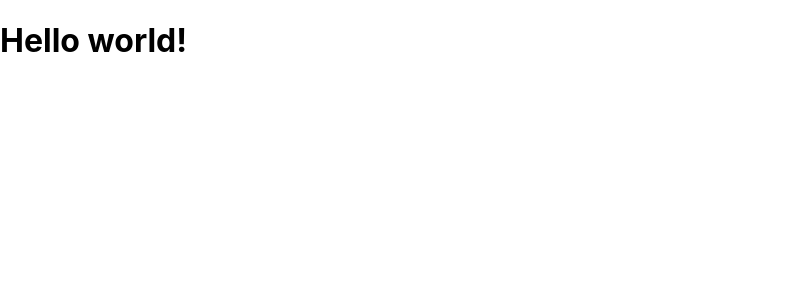
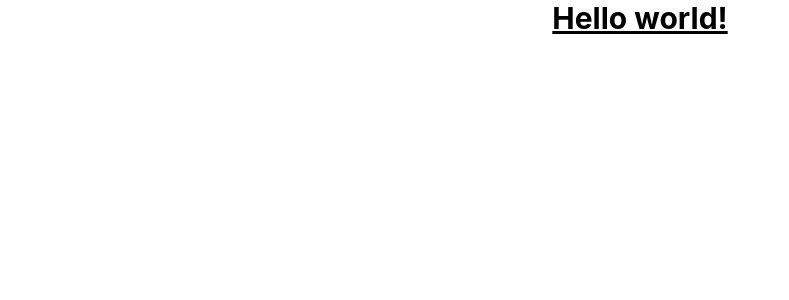
Before and after one commit to KKanda900/HackRU2022, a React (Create React App) app in the folder docon/: page / in a window 1280 px wide. Shown: the top 300 px of the page, without its empty margins (0-789 px from the left). Built offline with nearby package versions, Linux system fonts and the light colour scheme.

Commit message:
tailwindcss works

```diff
--- /dev/null
+++ b/docon/src/App.css
@@ -0,0 +1,38 @@
+.App {
+  text-align: center;
+}
+
+.App-logo {
+  height: 40vmin;
+  pointer-events: none;
+}
+
+@media (prefers-reduced-motion: no-preference) {
+  .App-logo {
+    animation: App-logo-spin infinite 20s linear;
+  }
+}
+
+.App-header {
+  background-color: #282c34;
+  min-height: 100vh;
+  display: flex;
+  flex-direction: column;
+  align-items: center;
+  justify-content: center;
+  font-size: calc(10px + 2vmin);
+  color: white;
+}
+
+.App-link {
+  color: #61dafb;
+}
+
+@keyframes App-logo-spin {
+  from {
+    transform: rotate(0deg);
+  }
+  to {
+    transform: rotate(360deg);
+  }
+}
--- a/docon/src/App.js
+++ b/docon/src/App.js
@@ -1,11 +1,14 @@
-import example from './components/example';
+import logo from './logo.svg';
+import './App.css';
 
 function App() {
-	return (
-		<h1 className="text-3xl font-bold underline">
-			Hello world!
-		</h1>
-	);
+  return (
+    <div className="App">
+      <h1 className="text-3xl font-bold underline">
+        Hello world!
+      </h1>
+    </div>
+  );
 }
 
 export default App;
--- a/docon/src/components/example.jsx
+++ /dev/null
@@ -1,7 +0,0 @@
-import React from 'react'
-
-export default function example() {
-  return (
-      <h1>Example</h1>
-  )
-}
--- a/docon/src/index.css
+++ b/docon/src/index.css
@@ -1,3 +1,7 @@
+@tailwind base;
+@tailwind components;
+@tailwind utilities;
+
 body {
   margin: 0;
   font-family: -apple-system, BlinkMacSystemFont, 'Segoe UI', 'Roboto', 'Oxygen',
--- a/docon/src/input.css
+++ /dev/null
@@ -1,3 +0,0 @@
-@tailwind base;
-@tailwind components;
-@tailwind utilities;
--- a/docon/tailwind.config.js
+++ b/docon/tailwind.config.js
@@ -1,5 +1,7 @@
 module.exports = {
-  content: ["./src/**/*.{html,js,jsx}"],
+  content: [
+    "./src/**/*.{js,jsx,ts,tsx}",
+  ],
   theme: {
     extend: {},
   },
```
Also changed, not shown: 1 other file (tests, documents, lock files or other folders).
